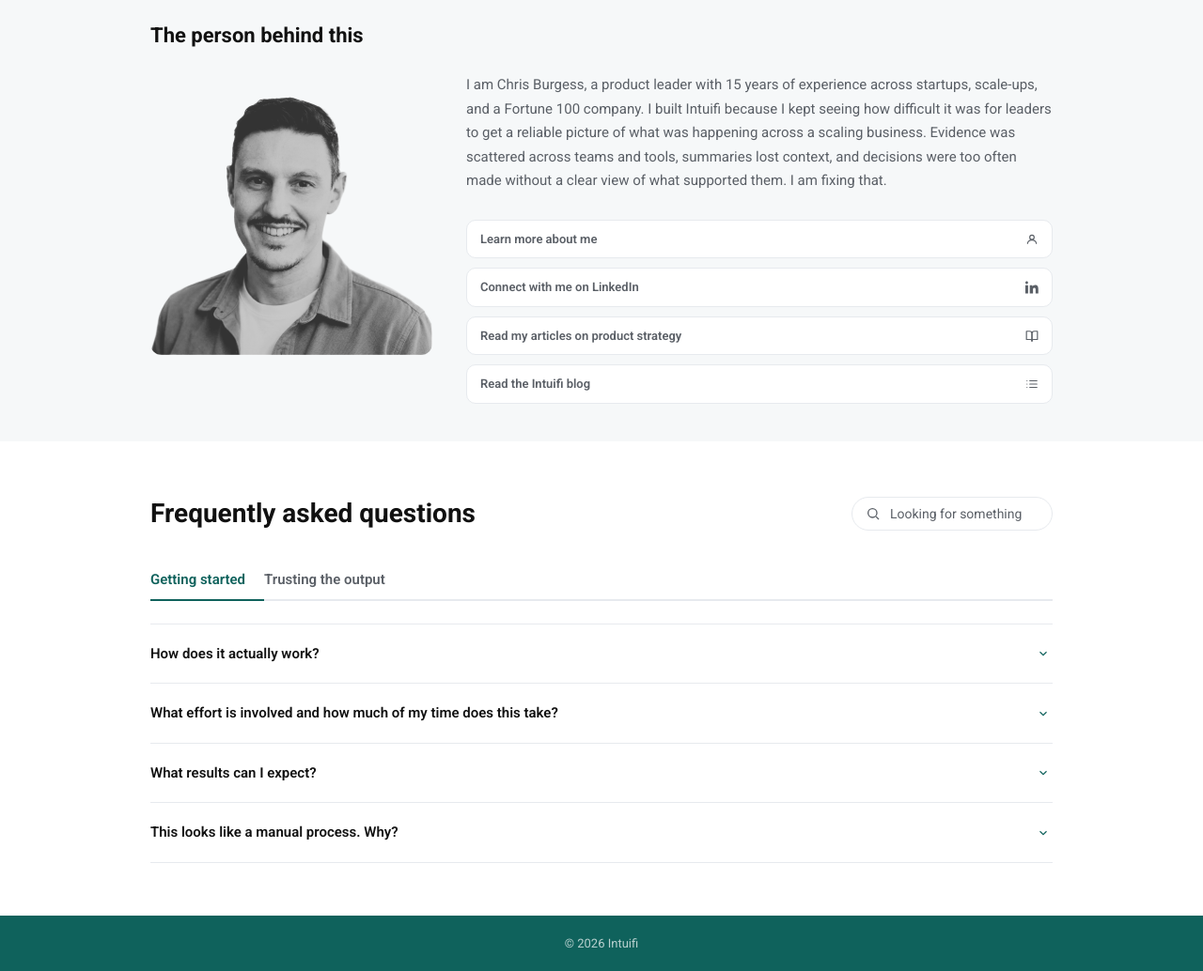
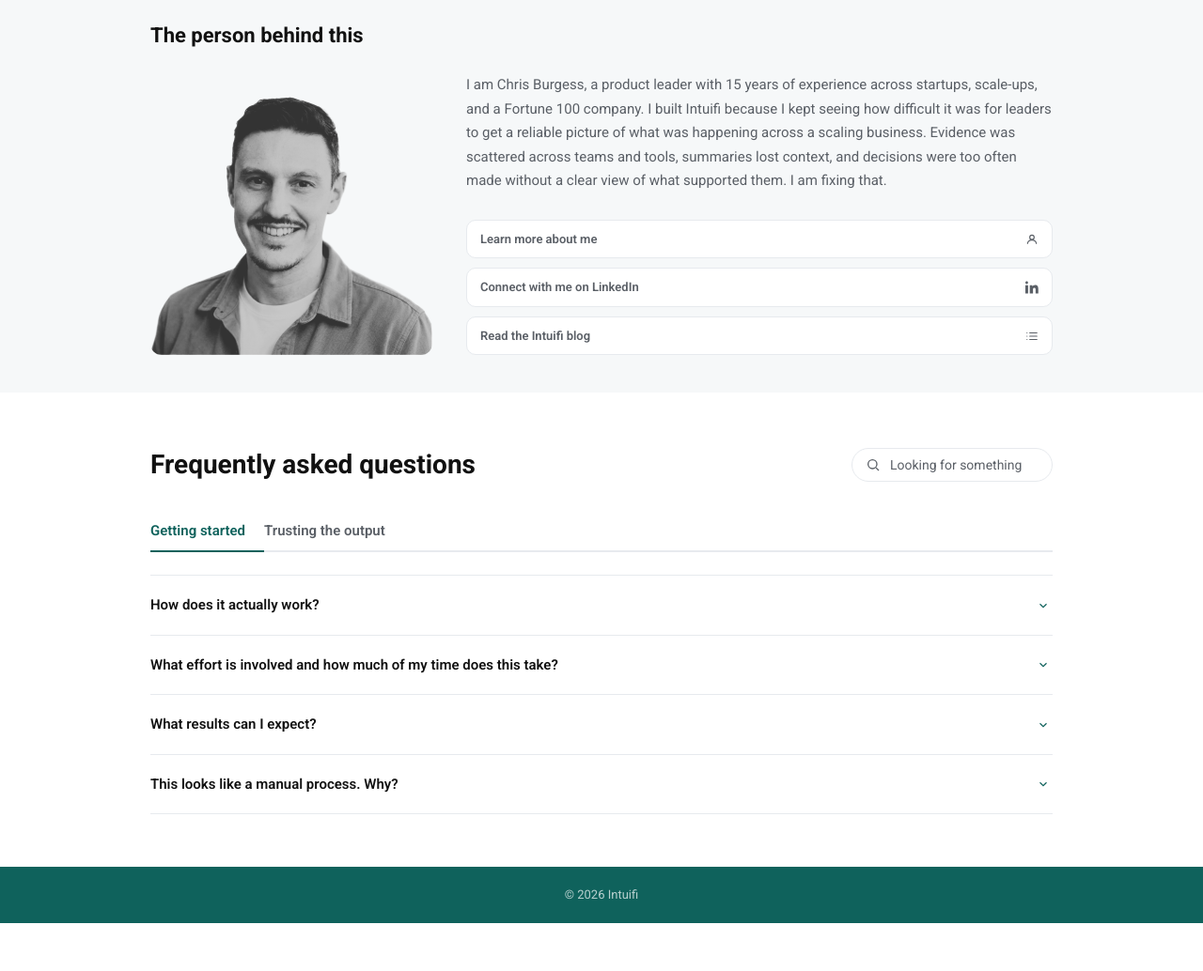
Before and after one commit to crwburgess/intuifi-site, a plain HTML site: page index.html in a window 1280 px wide. Shown: the part 2334-3368 px from the top of the page at 94% size. After the commit the page ends 3317 px from the top, so only its background shows below. Drawn offline with Linux system fonts and the light colour scheme.

Commit message:
Remove blog link from bio section
Removed the link to personal blog from bio section.

```diff
--- a/index.html
+++ b/index.html
@@ -618,10 +618,6 @@
               <span>Connect with me on LinkedIn</span>
               <svg viewBox="0 0 24 24" fill="currentColor"><path d="M4.98 3.5C4.98 4.88 3.87 6 2.5 6S0 4.88 0 3.5 1.12 1 2.5 1s2.48 1.12 2.48 2.5zM0 8.25h5V23H0V8.25zM8 8.25h4.8v2.01h.07c.67-1.27 2.3-2.61 4.74-2.61 5.07 0 6 3.34 6 7.68V23h-5v-6.49c0-1.55-.03-3.55-2.17-3.55-2.17 0-2.5 1.69-2.5 3.44V23H8V8.25z"/></svg>
             </a>
-            <a class="bio-btn" href="https://crwburgess.com/blog" target="_blank" rel="noopener">
-              <span>Read my articles on product strategy</span>
-              <svg viewBox="0 0 24 24" fill="none" stroke="currentColor" stroke-width="2" stroke-linecap="round" stroke-linejoin="round"><path d="M2 3h6a4 4 0 0 1 4 4v14a3 3 0 0 0-3-3H2z"/><path d="M22 3h-6a4 4 0 0 0-4 4v14a3 3 0 0 1 3-3h7z"/></svg>
-            </a>
             <a class="bio-btn" href="/blogs">
               <span>Read the Intuifi blog</span>
               <svg viewBox="0 0 24 24" fill="none" stroke="currentColor" stroke-width="2" stroke-linecap="round" stroke-linejoin="round"><line x1="8" y1="6" x2="21" y2="6"/><line x1="8" y1="12" x2="21" y2="12"/><line x1="8" y1="18" x2="21" y2="18"/><line x1="3" y1="6" x2="3.01" y2="6"/><line x1="3" y1="12" x2="3.01" y2="12"/><line x1="3" y1="18" x2="3.01" y2="18"/></svg>
```
